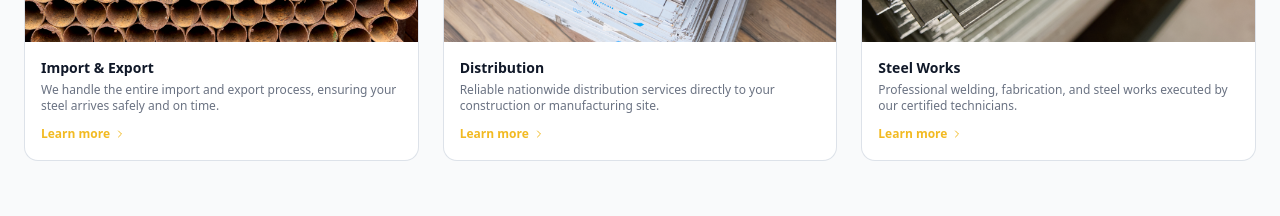
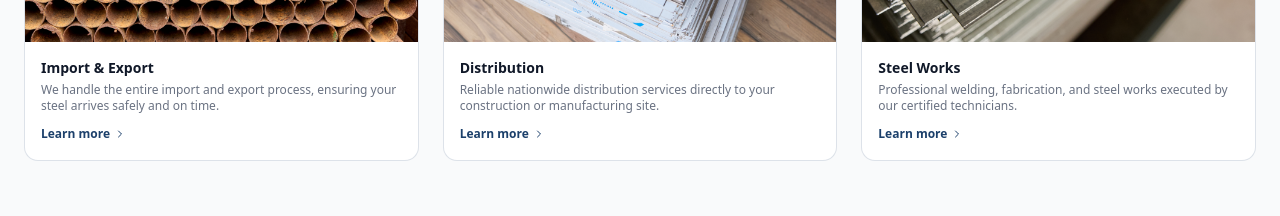
Before and after one commit to bspark23/-ridmaxsteeltest, a Next.js app: page / in a window 1280 px wide. Shown: the part 3420-3636 px from the top of the page. Built offline with nearby package versions, Linux system fonts and the light colour scheme; no server answers.

Commit message:
fix: make Learn More button blue on home services section

```diff
--- a/src/components/pages/home-page.tsx
+++ b/src/components/pages/home-page.tsx
@@ -135,7 +135,7 @@ function ServiceCard({ item }: { item: Item }) {
       <div className="p-4">
         <h3 className="font-semibold text-gray-900 text-sm">{item.title}</h3>
         <p className="mt-1 text-xs text-gray-500 line-clamp-2">{item.body}</p>
-        <span className="mt-3 inline-flex items-center gap-1 rounded-full text-xs font-semibold text-secondary">
+        <span className="mt-3 inline-flex items-center gap-1 rounded-full text-xs font-semibold text-primary">
           Learn more <ChevronRight className="h-3 w-3" />
         </span>
       </div>
```
Also changed, not shown: public/images/Our-products (2).png (deleted).
